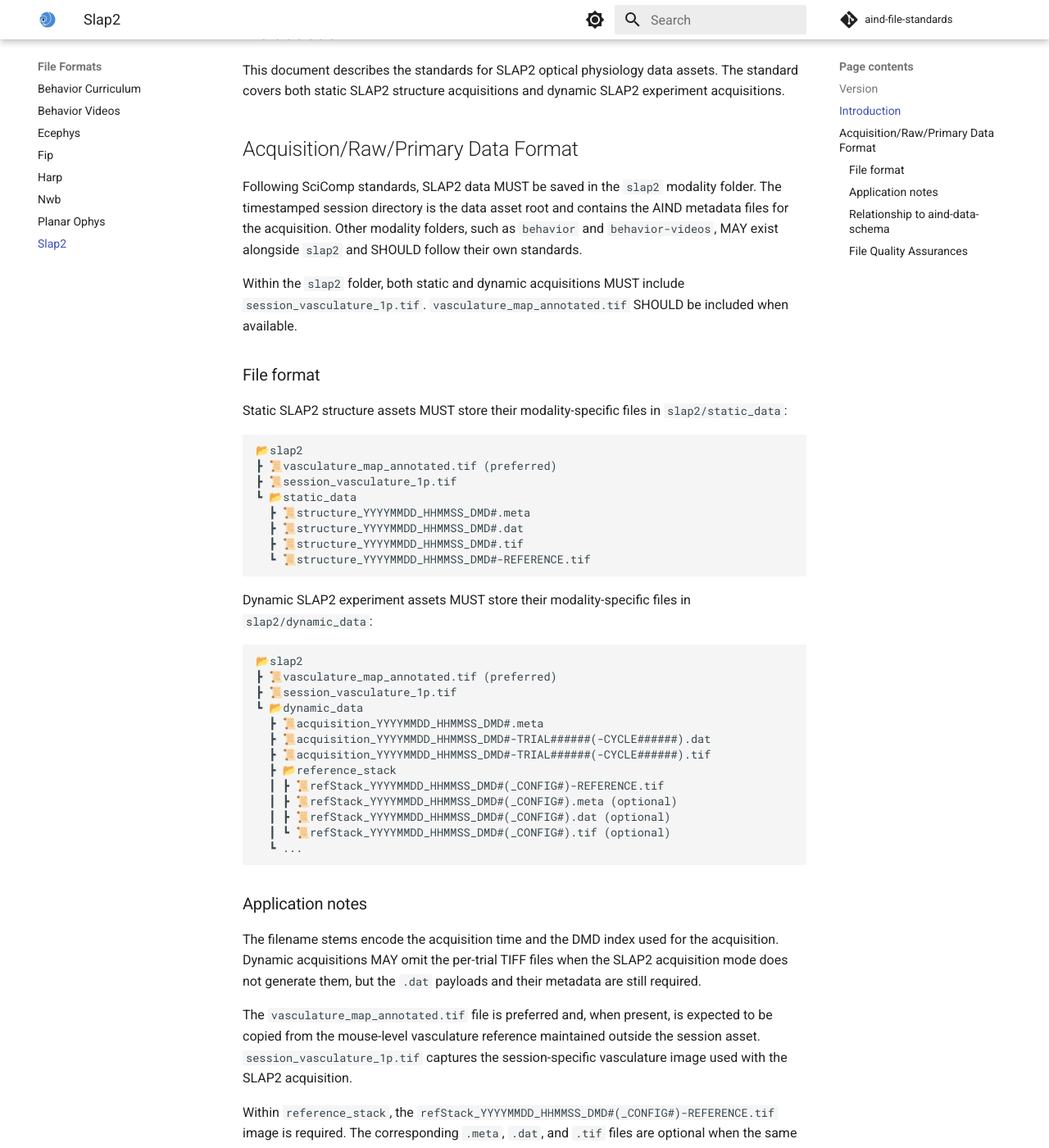
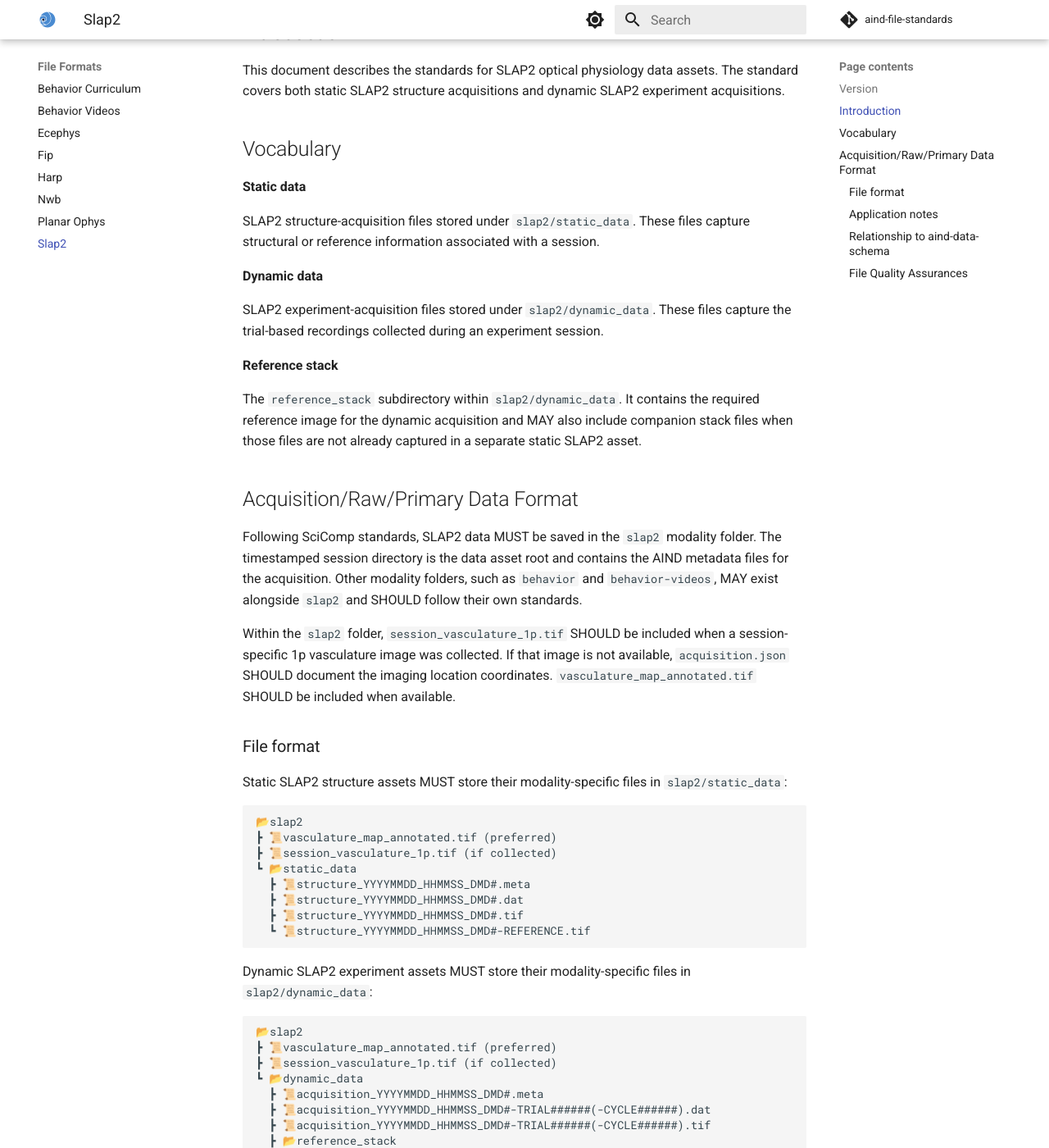
Before and after one commit to AllenNeuralDynamics/aind-file-standards, an MkDocs documentation site: the page built from docs/file_formats/slap2.md, in a window 1280 px wide and 1400 px high, scrolled down 405 px. Shown: the whole window at 82% size. Built offline with MkDocs 1.6.1 and Material for MkDocs 9.7.7, drawn with Linux system fonts in a browser that asks for light colours; comment, search, counter and statistics services are not loaded; some of the changed text lies outside the part shown.

Commit message:
docs: refine SLAP2 terminology and QA guidance

````diff
--- a/docs/file_formats/slap2.md
+++ b/docs/file_formats/slap2.md
@@ -8,11 +8,25 @@
 
 This document describes the standards for SLAP2 optical physiology data assets. The standard covers both static SLAP2 structure acquisitions and dynamic SLAP2 experiment acquisitions.
 
+## Vocabulary
+
+**Static data**
+
+SLAP2 structure-acquisition files stored under `slap2/static_data`. These files capture structural or reference information associated with a session.
+
+**Dynamic data**
+
+SLAP2 experiment-acquisition files stored under `slap2/dynamic_data`. These files capture the trial-based recordings collected during an experiment session.
+
+**Reference stack**
+
+The `reference_stack` subdirectory within `slap2/dynamic_data`. It contains the required reference image for the dynamic acquisition and MAY also include companion stack files when those files are not already captured in a separate static SLAP2 asset.
+
 ## Acquisition/Raw/Primary Data Format
 
 Following SciComp standards, SLAP2 data MUST be saved in the `slap2` modality folder. The timestamped session directory is the data asset root and contains the AIND metadata files for the acquisition. Other modality folders, such as `behavior` and `behavior-videos`, MAY exist alongside `slap2` and SHOULD follow their own standards.
 
-Within the `slap2` folder, both static and dynamic acquisitions MUST include `session_vasculature_1p.tif`. `vasculature_map_annotated.tif` SHOULD be included when available.
+Within the `slap2` folder, `session_vasculature_1p.tif` SHOULD be included when a session-specific 1p vasculature image was collected. If that image is not available, `acquisition.json` SHOULD document the imaging location coordinates. `vasculature_map_annotated.tif` SHOULD be included when available.
 
 ### File format
 
@@ -21,7 +35,7 @@ Static SLAP2 structure assets MUST store their modality-specific files in `slap2
 ```plaintext
 📂slap2
 ┣ 📜vasculature_map_annotated.tif (preferred)
-┣ 📜session_vasculature_1p.tif
+┣ 📜session_vasculature_1p.tif (if collected)
 ┗ 📂static_data
   ┣ 📜structure_YYYYMMDD_HHMMSS_DMD#.meta
   ┣ 📜structure_YYYYMMDD_HHMMSS_DMD#.dat
@@ -34,7 +48,7 @@ Dynamic SLAP2 experiment assets MUST store their modality-specific files in `sla
 ```plaintext
 📂slap2
 ┣ 📜vasculature_map_annotated.tif (preferred)
-┣ 📜session_vasculature_1p.tif
+┣ 📜session_vasculature_1p.tif (if collected)
 ┗ 📂dynamic_data
   ┣ 📜acquisition_YYYYMMDD_HHMMSS_DMD#.meta
   ┣ 📜acquisition_YYYYMMDD_HHMMSS_DMD#-TRIAL######(-CYCLE######).dat
@@ -49,9 +63,9 @@ Dynamic SLAP2 experiment assets MUST store their modality-specific files in `sla
 
 ### Application notes
 
-The filename stems encode the acquisition time and the DMD index used for the acquisition. Dynamic acquisitions MAY omit the per-trial TIFF files when the SLAP2 acquisition mode does not generate them, but the `.dat` payloads and their metadata are still required.
+The filename stems encode the acquisition time and the DMD index used for the acquisition. The `structure_`, `acquisition_`, and `refStack_` prefixes shown above are recommended conventions rather than required literals; producers MAY use different leading stems provided that companion files still share the same filename stem and preserve the timestamp, DMD, trial, cycle, and `-REFERENCE` semantics. Dynamic acquisitions MAY omit the per-trial TIFF files when the SLAP2 acquisition mode does not generate them, but the `.dat` payloads and their metadata are still required.
 
-The `vasculature_map_annotated.tif` file is preferred and, when present, is expected to be copied from the mouse-level vasculature reference maintained outside the session asset. `session_vasculature_1p.tif` captures the session-specific vasculature image used with the SLAP2 acquisition.
+The `vasculature_map_annotated.tif` file is preferred and, when present, is expected to be copied from the mouse-level vasculature reference maintained outside the session asset. `session_vasculature_1p.tif` captures the session-specific vasculature image used with the SLAP2 acquisition. If no session-specific 1p vasculature image is available, `acquisition.json` SHOULD document the imaging location coordinates instead.
 
 Within `reference_stack`, the `refStack_YYYYMMDD_HHMMSS_DMD#(_CONFIG#)-REFERENCE.tif` image is required. The corresponding `.meta`, `.dat`, and `.tif` files are optional when the same reference-stack content is already available through a separate static SLAP2 asset.
 
@@ -61,13 +75,15 @@ The asset root SHOULD include `instrument.json` and `acquisition.json` created a
 
 ### File Quality Assurances
 
+This QA guidance is still in development and may be refined as the SLAP2 workflow matures.
+
 The following features should be true if the data asset is to be considered valid:
 
 - The asset MUST contain exactly one modality directory named `slap2`.
-- The `slap2` directory MUST contain `session_vasculature_1p.tif`.
+- If a 1p vasculature image was collected for the session, the `slap2` directory MUST contain `session_vasculature_1p.tif`; otherwise, `acquisition.json` SHOULD record the imaging location coordinates.
 - The `slap2` directory SHOULD contain `vasculature_map_annotated.tif`.
 - Static assets MUST contain `static_data`, and dynamic assets MUST contain `dynamic_data`.
 - If a dynamic acquisition TIFF is present, its filename stem MUST match the corresponding acquisition `.dat` payload.
 - Every `.dat` file MUST have a matching `.meta` file with the same filename stem.
-- Every `structure_*` TIFF stack MUST have a matching `-REFERENCE.tif` image with the same filename stem.
-- Every `refStack_*` `.meta`, `.dat`, or `.tif` file, when present, MUST have a matching `-REFERENCE.tif` image with the same filename stem.
+- Every structure TIFF stack MUST have a matching `-REFERENCE.tif` image with the same filename stem.
+- Every reference-stack `.meta`, `.dat`, or `.tif` file, when present, MUST have a matching `-REFERENCE.tif` image with the same filename stem.
````
